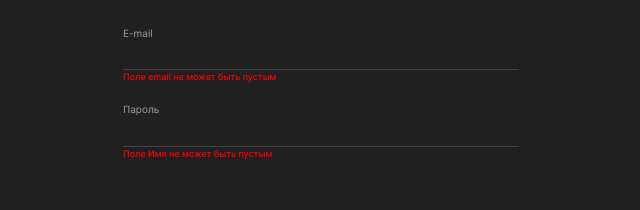
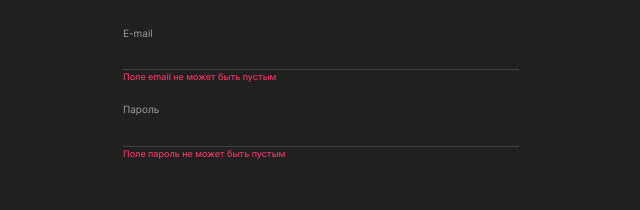
Before and after one commit to AndrewFlow/movies-explorer-frontend, a React (Create React App) app in the folder dip/: page /signin in a window 1280 px wide. Shown: the part 250-460 px from the top of the page, without its empty margins (319-959 px from the left). Built offline with nearby package versions, Linux system fonts and the light colour scheme; no server answers.

Commit message:
fix: Исправлен Login.js. Переименованны стейты и функции

```diff
--- a/dip/src/components/Login/Login.js
+++ b/dip/src/components/Login/Login.js
@@ -7,18 +7,20 @@ import auth from "../utils/Auth";
 
 
 function Login({ onLogin }) {
-
-    const [password, setDataName] = React.useState('');
-    const [email, setDataMail] = React.useState('');
-    const [nameDirty, setNameDirty] = React.useState('false');
-    const [emailDirty, setEmailDirty] = React.useState('false');
-    const [nameError, setNameError] = React.useState('Поле Имя не может быть пустым');
-    const [emailError, setMailError] = React.useState('Поле email не может быть пустым');
-    const [formValid, setFormValid] = React.useState('false');
     const navigate = useNavigate();
 
-    const handleDescription = (e) => {
-        setDataMail(e.target.value);
+    const [password, setPassword] = React.useState('');
+    const [passwordDirty, setPasswordDirty] = React.useState('false');
+    const [passwordError, setNameError] = React.useState('Поле пароль не может быть пустым');
+
+    const [email, setMail] = React.useState('');
+    const [emailDirty, setEmailDirty] = React.useState('false');
+    const [emailError, setMailError] = React.useState('Поле email не может быть пустым');
+
+    const [formValid, setFormValid] = React.useState('false');
+
+    const handlePassword = (e) => {
+        setMail(e.target.value);
         const re = /^(([^<>()[\]\.,;:\s@\"]+(\.[^<>()[\]\.,;:\s@\"]+)*)|(\".+\"))@(([^<>()[\]\.,;:\s@\"]+\.)+[^<>()[\]\.,;:\s@\"]{2,})$/i;
         if (!re.test(String(e.target.value).toLowerCase())) {
             setMailError('Email неккоректен')
@@ -27,7 +29,7 @@ function Login({ onLogin }) {
         }
     }
     const handleUserName = (e) => {
-        setDataName(e.target.value);
+        setPassword(e.target.value);
         if (e.target.value.length < 7 || e.target.value.length > 40) {
             setNameError('Поле должно содержать не меньше 7 и не больше 40 символов')
             if (!e.target.value) {
@@ -37,13 +39,13 @@ function Login({ onLogin }) {
             setNameError('')
         }
     }
-    const blurHandler = (e) => {
+    const inputsHandler = (e) => {
         switch (e.target.name) {
             case 'email':
                 setEmailDirty(true)
                 break;
             case 'password':
-                setNameDirty(true)
+                setPasswordDirty(true)
                 break;
         }
     }
@@ -57,18 +59,18 @@ function Login({ onLogin }) {
             })
             .catch(() => {
                 alert("Неккоректно заполнено одно из полей. Попробуйте еще раз.");
-                setDataName('')
-                setDataMail('')
+                setPassword('')
+                setMail('')
             })
 
     }
     useEffect(() => {
-        if (emailError || nameError) {
+        if (emailError || passwordError) {
             setFormValid(false)
         } else {
             setFormValid(true)
         }
-    }, [emailError, nameError])
+    }, [emailError, passwordError])
     return (
         <main>
             <section className="login">
@@ -86,13 +88,13 @@ function Login({ onLogin }) {
                             className="form__input"
                             name="email"
                             value={email}
-                            onChange={e => handleDescription(e)}
-                            onBlur={e => blurHandler(e)}
+                            onChange={e => handlePassword(e)}
+                            onBlur={e => inputsHandler(e)}
                             minLength='7'
                             maxLength='40'
                             required
                         />
-                        {(emailDirty && emailError) && <span className="profile__error" style={{ color: 'red' }}>{emailError}</span>}
+                        {(emailDirty && emailError) && <span className="profile__error" style={{ color: '#EE3465' }}>{emailError}</span>}
 
                         <p className="form__info">Пароль</p>
                         <input
@@ -100,13 +102,13 @@ function Login({ onLogin }) {
                             className="form__input caption"
                             name="password"
                             value={password}
-                            onBlur={e => blurHandler(e)}
+                            onBlur={e => inputsHandler(e)}
                             onChange={e => handleUserName(e)}
                             minLength='4'
                             maxLength='40'
                             required
                         />
-                        {(nameDirty && nameError) && <span className="profile__error" style={{ color: 'red' }}>{nameError}</span>}
+                        {(passwordDirty && passwordError) && <span className="profile__error" style={{ color: '#EE3465' }}>{passwordError}</span>}
                         <div className="login__container">
                             <span className="error hidden">Что-то пошло не так...</span>
                         </div>
```
